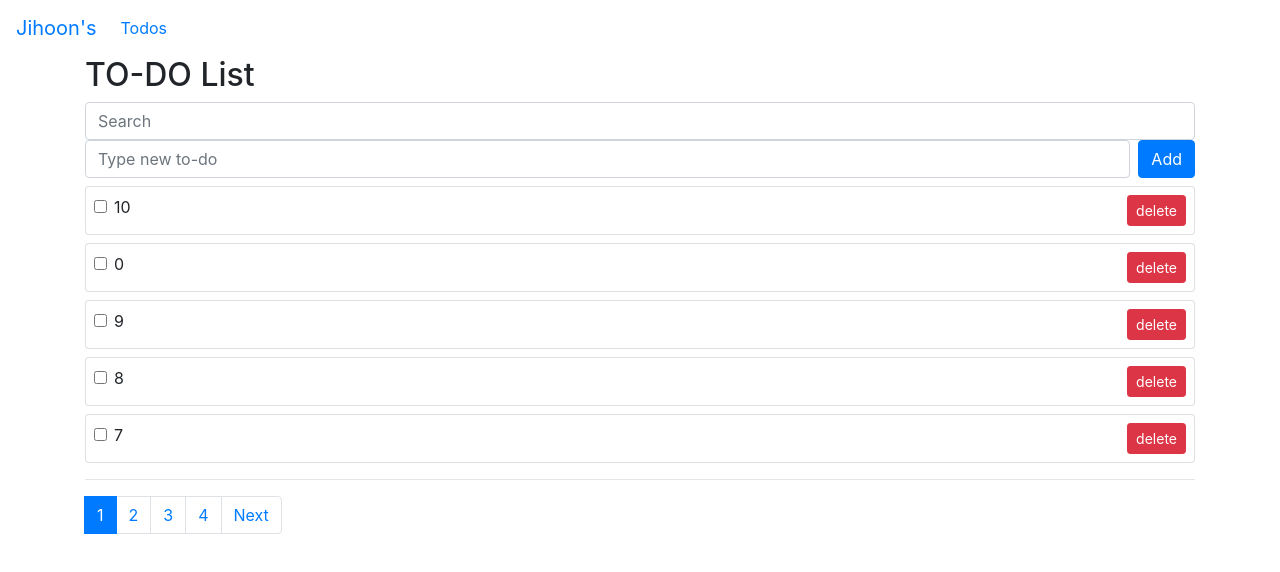
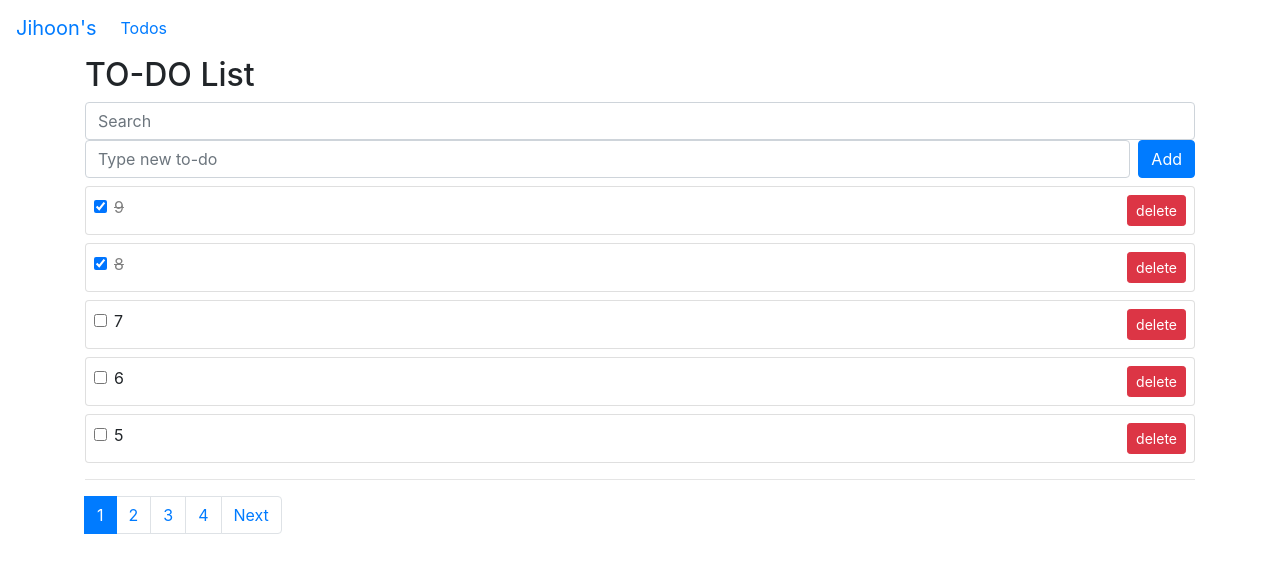
Before and after one commit to ohjihoon2/vue3-todolist, a Vue app: page /todos in a window 1280 px wide. Shown: the top 572 px of the page. Built offline with nearby package versions, Linux system fonts and the light colour scheme; data requests are answered from the project's data file.

Commit message:
todo 수정 페이지 route 추가 useRouter 로 페이지 이동 이벤트 버블링 todo 페이지 컴포넌트만들기1

```diff
--- a/db.json
+++ b/db.json
@@ -83,22 +83,12 @@
     {
       "id": 1730904085920,
       "subject": "8",
-      "completed": false
+      "completed": true
     },
     {
       "id": 1730904086174,
       "subject": "9",
-      "completed": false
-    },
-    {
-      "id": 1730904086516,
-      "subject": "0",
-      "completed": false
-    },
-    {
-      "id": 1730904087619,
-      "subject": "10",
-      "completed": false
+      "completed": true
     }
   ]
 }
--- a/src/App.vue
+++ b/src/App.vue
@@ -1,13 +1,15 @@
 <template>
   <nav class="navbar navbar-expand-lg bg-body-tertiary">
-    <router-link class="navbar-brand" to="/">Jihoon's</router-link>
+    <router-link class="navbar-brand" :to="{name: 'Home'}">Jihoon's</router-link>
     <ul class="navbar-nav mr-auto">
       <li class="nav-item active">
         <router-link class="nav-link" to="/todos">Todos</router-link>
       </li>
     </ul>
   </nav>
-  <router-view/>
+  <div class="container">
+    <router-view/>
+  </div>
 </template>
 
 <script>
--- a/src/components/TodoList.vue
+++ b/src/components/TodoList.vue
@@ -1,35 +1,50 @@
 <template>
   <div class="card mt-2" v-for="(todo, index) in todos" :key="todo.id">
-    <div class="card-body p-2 d-flex aline-items-center">
+    <div class="card-body p-2 d-flex aline-items-center" style="cursor: pointer" @click="moveToPage(todo.id)">
       <div class="form-check flex-grow-1">
-        <input class="form-check-input" type="checkbox" :checked="todo.completed" @change="toggleTodo(index)"/>
+        <input class="form-check-input" type="checkbox" :checked="todo.completed" @change="toggleTodo(index, $event)" @click.stop/>
         <label class="form-check-label" :class="{todo: todo.completed}">{{todo.subject}}</label>
       </div>
       <div>
-        <button class="btn btn-danger btn-sm" @click="deleteTodo(index)">delete</button>
+        <button class="btn btn-danger btn-sm" @click.stop="deleteTodo(index)">delete</button>
       </div>
     </div>
   </div>
 </template>
 
 <script>
+import { useRouter } from 'vue-router'
+
 export default {
   name: 'TodoList',
   props: ['todos'],
   emits: ['toggle-todo', 'delete-todo'],
 
   setup (props, { emit }) {
-    const toggleTodo = (index) => {
-      emit('toggle-todo', index)
+    const router = useRouter()
+
+    const toggleTodo = (index, event) => {
+      emit('toggle-todo', index, event.target.checked)
     }
 
     const deleteTodo = (index) => {
       emit('delete-todo', index)
     }
 
+    const moveToPage = (todoId) => {
+      // router.push('/todos/' + todoId)
+      router.push({
+        name: 'Todo',
+        params: {
+          id: todoId
+        }
+      })
+    }
+
     return {
       toggleTodo,
-      deleteTodo
+      deleteTodo,
+      moveToPage
     }
   }
 }
--- /dev/null
+++ b/src/pages/todos/_id.vue
@@ -0,0 +1,42 @@
+<template>
+  <h1>To-Do Page</h1>
+  <div v-if="loading">
+    Loading ...
+  </div>
+  <form v-else>
+    <div class="form-group">
+      <label>Todo Subject</label>
+      <input v-model="todo.subject" type="text" class="form-control">
+    </div>
+    <button class="btn btn-primary">save</button>
+  </form>
+</template>
+
+<script>
+import { useRoute } from 'vue-router'
+import axios from 'axios'
+import { ref } from 'vue'
+export default {
+  setup () {
+    const route = useRoute()
+    const todo = ref(null)
+    const loading = ref(true)
+
+    const getTodo = async () => {
+      const res = await axios.get('http://localhost:3000/todos/' + route.params.id)
+      todo.value = res.data
+      loading.value = false
+    }
+    getTodo()
+
+    return {
+      todo,
+      loading
+    }
+  }
+}
+</script>
+
+<style scoped>
+
+</style>
--- a/src/pages/todos/index.vue
+++ b/src/pages/todos/index.vue
@@ -1,6 +1,5 @@
 <template>
-  <router-view/>
-  <div class="container">
+  <div>
     <h2>TO-DO List</h2>
     <input class="form-control" type="text" v-model="searchText" placeholder="Search" @keydown.enter="searchTodo">
     <TodoSimpleForm @add-todo="addTodo"/>
@@ -123,15 +122,16 @@ export default {
       }
     }
 
-    const toggleTodo = async (index) => {
+    const toggleTodo = async (index, checked) => {
+      console.log(checked)
       error.value = ''
       const id = todos.value[index].id
 
       try {
         await axios.patch(`http://localhost:3000/todos/${id}`, {
-          completed: !todos.value[index].completed
+          completed: checked
         })
-        todos.value[index].completed = !todos.value[index].completed
+        todos.value[index].completed = checked
       } catch (err) {
         error.value = 'Something wrong!'
       }
--- a/src/router/index.js
+++ b/src/router/index.js
@@ -1,6 +1,7 @@
 import { createRouter, createWebHistory } from 'vue-router'
 import Home from '../pages/index'
 import Todos from '../pages/todos/index'
+import Todo from '../pages/todos/_id'
 const routes = [
   {
     path: '/',
@@ -11,6 +12,11 @@ const routes = [
     path: '/todos',
     name: 'Todos',
     component: Todos
+  },
+  {
+    path: '/todos/:id',
+    name: 'Todo',
+    component: Todo
   }
 ]
 
```
